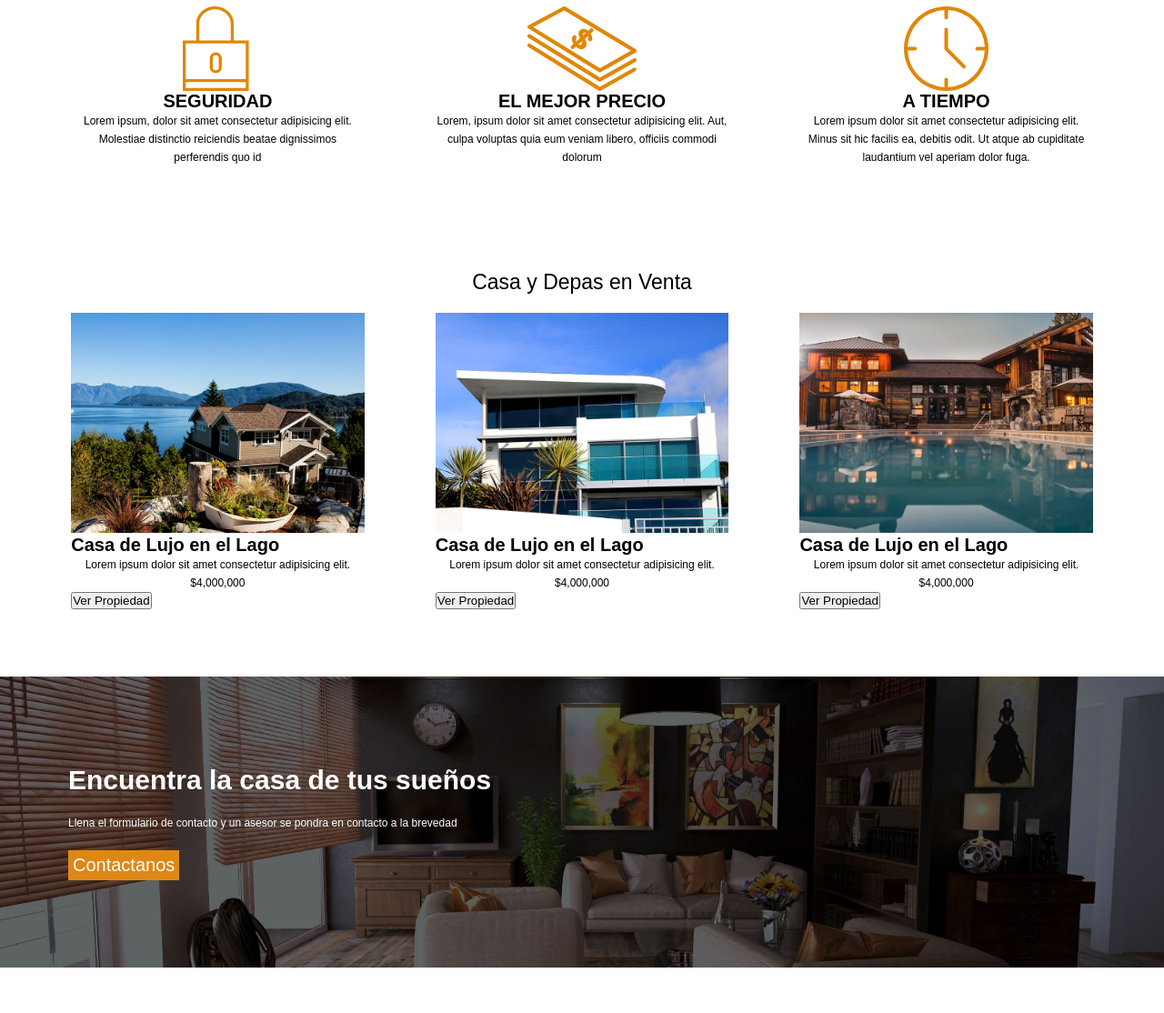
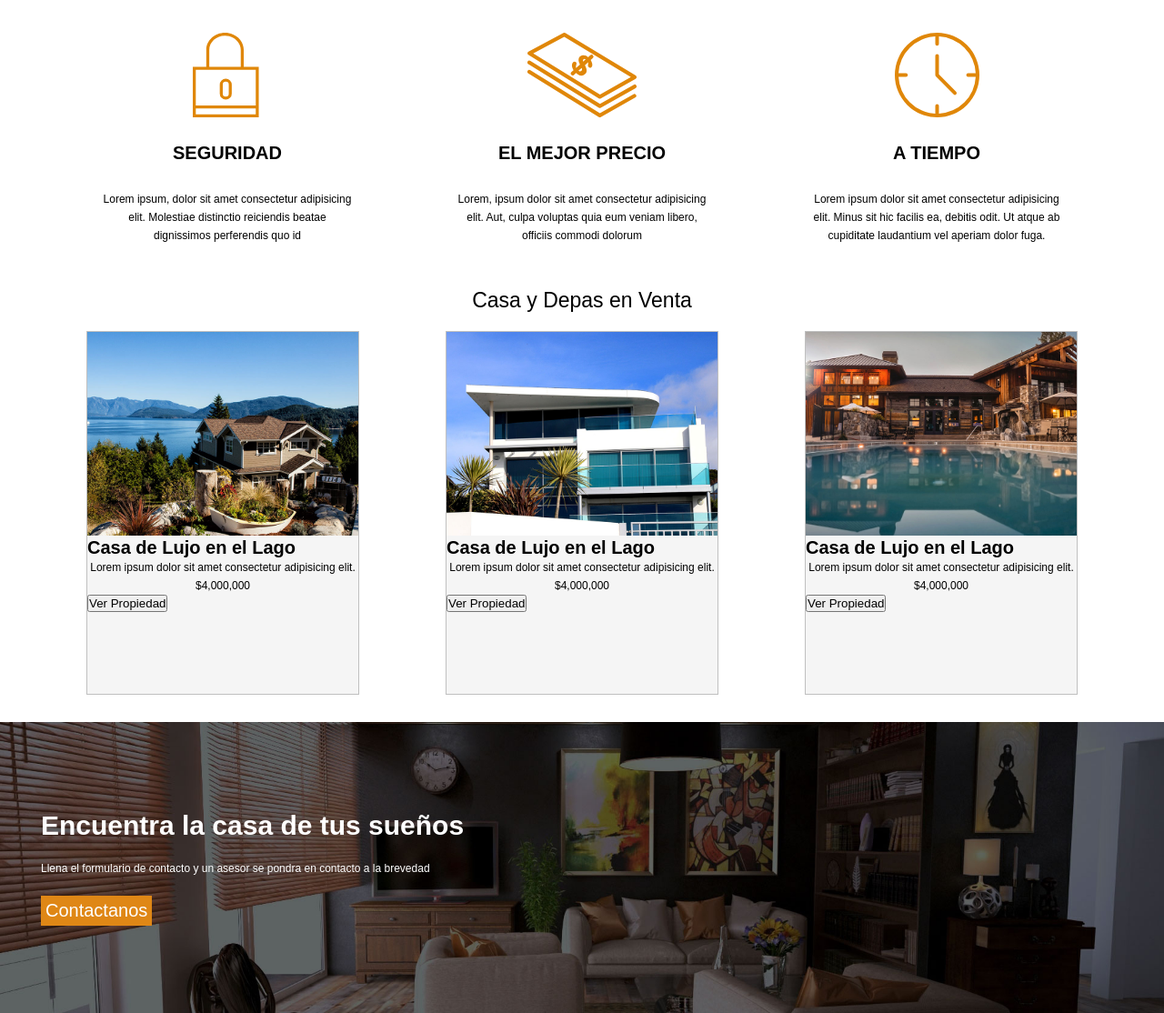
Before and after one commit to jair8choa/BienesRaices, a plain HTML site: page index.html in a window 1280 px wide. Shown: the part 860-1974 px from the top of the page at 91% size. Before the commit the page ends 1924 px from the top, so only its background shows below. Drawn offline with Linux system fonts and the light colour scheme.

Commit message:
edit styles

```diff
--- a/main.css
+++ b/main.css
@@ -96,13 +96,27 @@ p{
 }
 
 .block-msn__art{
-  width: calc(33% - 10rem);
-  min-width: 32rem;
-  height: 27rem;
+  width: 28rem;
+  /* min-width: 32rem; */
+  height: 29rem;
   display: flex;
   flex-direction: column;
-  justify-content: flex-start;
+  justify-content: space-evenly;
   align-items: center;
+}
+
+.block-msn__art > img{
+  /* margin: 1.5rem 0; */
+}
+
+.block-msn__art > h3{
+  /* margin: 1.5rem 0; */
+}
+
+.block-msn__art > p{
+  /* margin: 1.5rem 0; */
+  text-align: center;
+  align-self: flex-end;
 }
 
 /* ///////////// */
@@ -118,18 +132,32 @@ p{
   display: flex;
   justify-content: space-evenly;
   flex-wrap: wrap;
+  margin-bottom: 1rem;
 }
 
 .main__casa{
-  width: calc(33% - 10rem);
-  min-width: 32rem;
+  width: 30rem;
   height: 40rem;
+  background-color: #f5f5f5;
+  border: 0.1rem solid  #c0c0c0;
+  margin-bottom: 2rem;
 }
 
 .main__casa > img{
   width: 100%;
 }
 
+.main__ver-mas{
+  align-self: flex-end;
+  margin-right: 4.5rem;
+
+  background-color: #71b11f;
+  border: 1rem solid #71b11f;
+  color: white;
+  text-decoration: none;
+  font-size: 1.5rem;
+  margin-bottom: 2rem;
+}
 
 /* //////////////////// */
 
@@ -151,15 +179,15 @@ p{
 
 .contacto > h3{
   font-size: 3rem;
-  margin-left: 5rem;
+  margin-left: 2rem;
 }
 .contacto > p{
   text-align: left;
   margin: 2rem 0;
-  margin-left: 5rem;
+  margin-left: 2rem;
 }
 .contacto > button{
-  margin-left: 5rem;
+  margin-left: 2rem;
 
   background-color: #df8716;
   border: 0.5rem solid #df8716;
```
